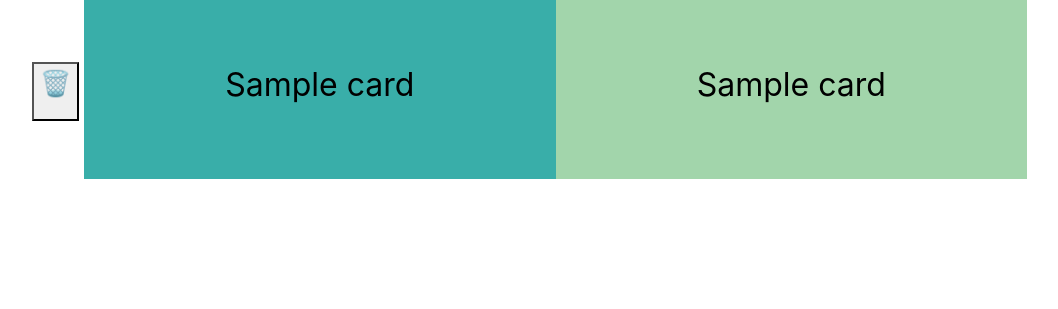
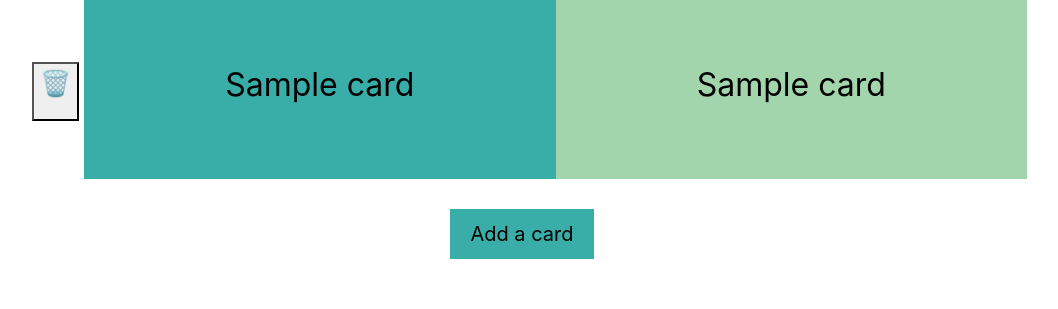
Before and after one commit to Cory-Avrutis/Free-Quizlet, a Flask app: page /edit_term in a window 1280 px wide. Shown: the part 127-436 px from the top of the page, without its empty margins (113-1171 px from the left). Run offline with Flask 3, Linux system fonts and the light colour scheme; a user stored in the database is signed in; a database or web service that is not in the repository returns one stand-in record (values such as "Sample title"); some libraries are stand-ins or nearby versions.

Commit message:
Add a new card feature in the edit feature Slight bug I noticed: The input for a new card, specifically for the term, does not fill up the header. This is probably because of the x (close out) symbol and its div interferring. May need to do some css styling for the text area input, specifically for header and NOT the body.

```diff
--- a/website/templates/edit_set.html
+++ b/website/templates/edit_set.html
@@ -371,6 +371,46 @@
 
   {% endfor %}
 
+  <!--
+    Button to add a card
+  -->
+
+  <div class="title-container">
+    <button id="add_card_button" class="title-button" data-modal-target="#modal_add_card">Add a card</button>
+  </div>
+
+  <!--
+    Modal for add a card feature
+  -->
+
+  <div class = "modal2" id="modal_add_card">
+    <form action="{{ url_for('views.new_card', term = term, definition = definition)  }}" method="post">
+      <input type="hidden" name="title" value="{{ title }}">
+
+      <div class = "modal2-header">
+          <textarea id="new_term_input"  name="new_term" placeholder="Add a term"></textarea>
+
+          <button data-close-button ="" class = "close-button">
+            &times;
+          </button>
+      </div>
+
+      <div class="modal2-body">
+
+          <textarea id="new_definition_input"  name="new_def" placeholder="Add a definition"></textarea>
+
+          <button id="new_card_done" class="title-done-button done-button" type="submit">
+            Done
+          </button>
+      </div>
+
+    </form>
+  </div>
+
+
+
+
+
 
   <script>
     //code to handle modal interactibility using javascript
--- a/website/views.py
+++ b/website/views.py
@@ -208,3 +208,36 @@ def edit_definition():
     cards = cardSet['Cards']
 
     return render_template("edit_set.html", user=current_user, cards=cards, title=title)
+
+
+
+@views.route("/new_card", methods = ['POST', 'GET'])
+@login_required
+def new_card():
+
+    title = ""
+    new_term=""
+    new_def=""
+
+
+    if request.method == 'POST':
+        title = request.form['title']
+        new_term = request.form['new_term']
+        new_def = request.form['new_def']
+
+    """
+    To Mariela,
+
+    please handle error checking to make sure new definition/new term is not already in the set
+
+     thank you! - Steven
+    """
+
+    card_sets.update_one(
+        {"User": current_user.get_id(), "Title": title},
+        {"$set": {'Cards.' + new_term: new_def}})       #adds new term with its new definition
+
+    cardSet = card_sets.find_one( {"User": current_user.get_id(), "Title": title} ) # resets the updates cards to be sent to edit_set.html
+    cards = cardSet['Cards']
+
+    return render_template("edit_set.html", user=current_user, cards=cards, title=title)
```
